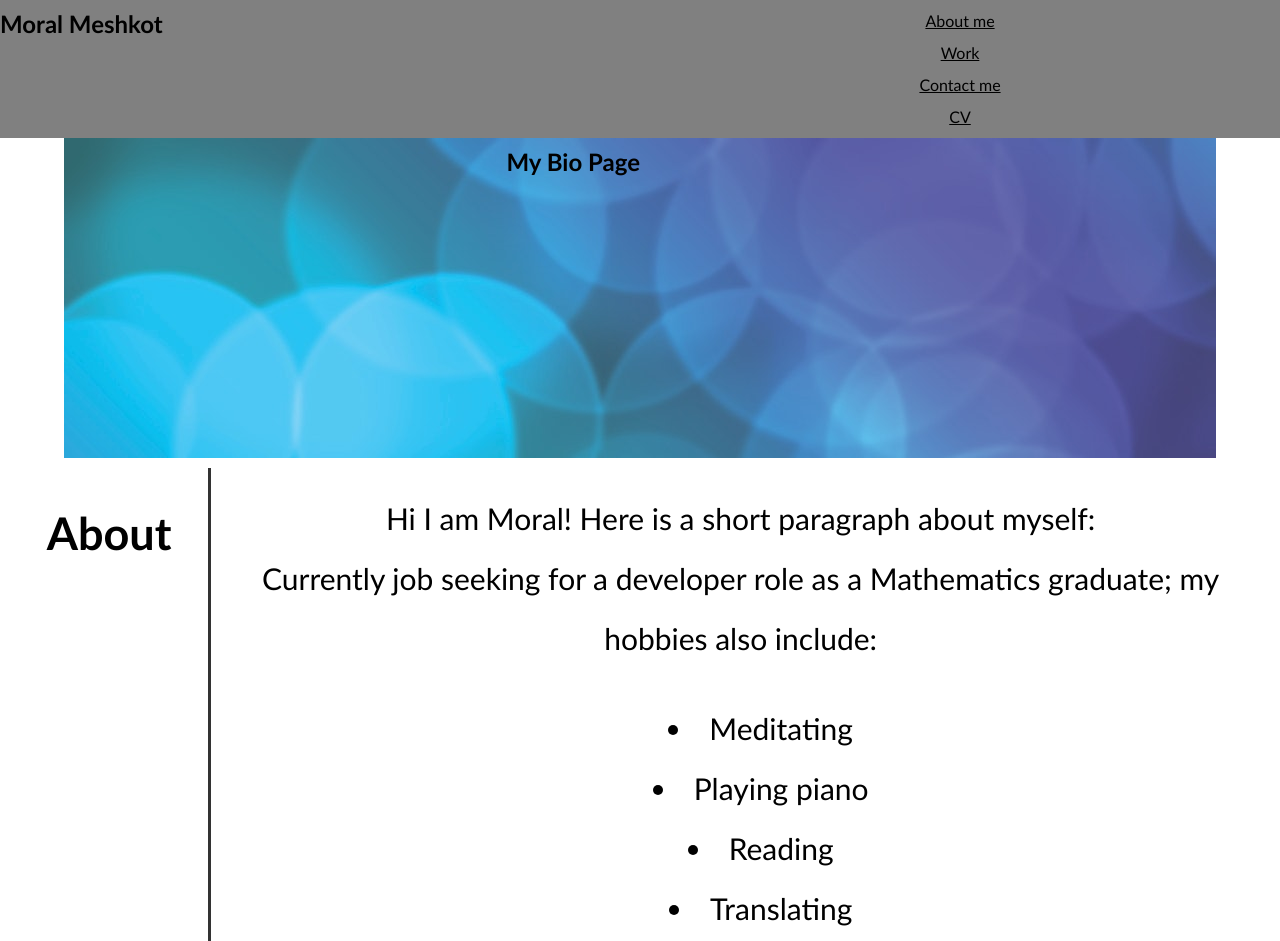
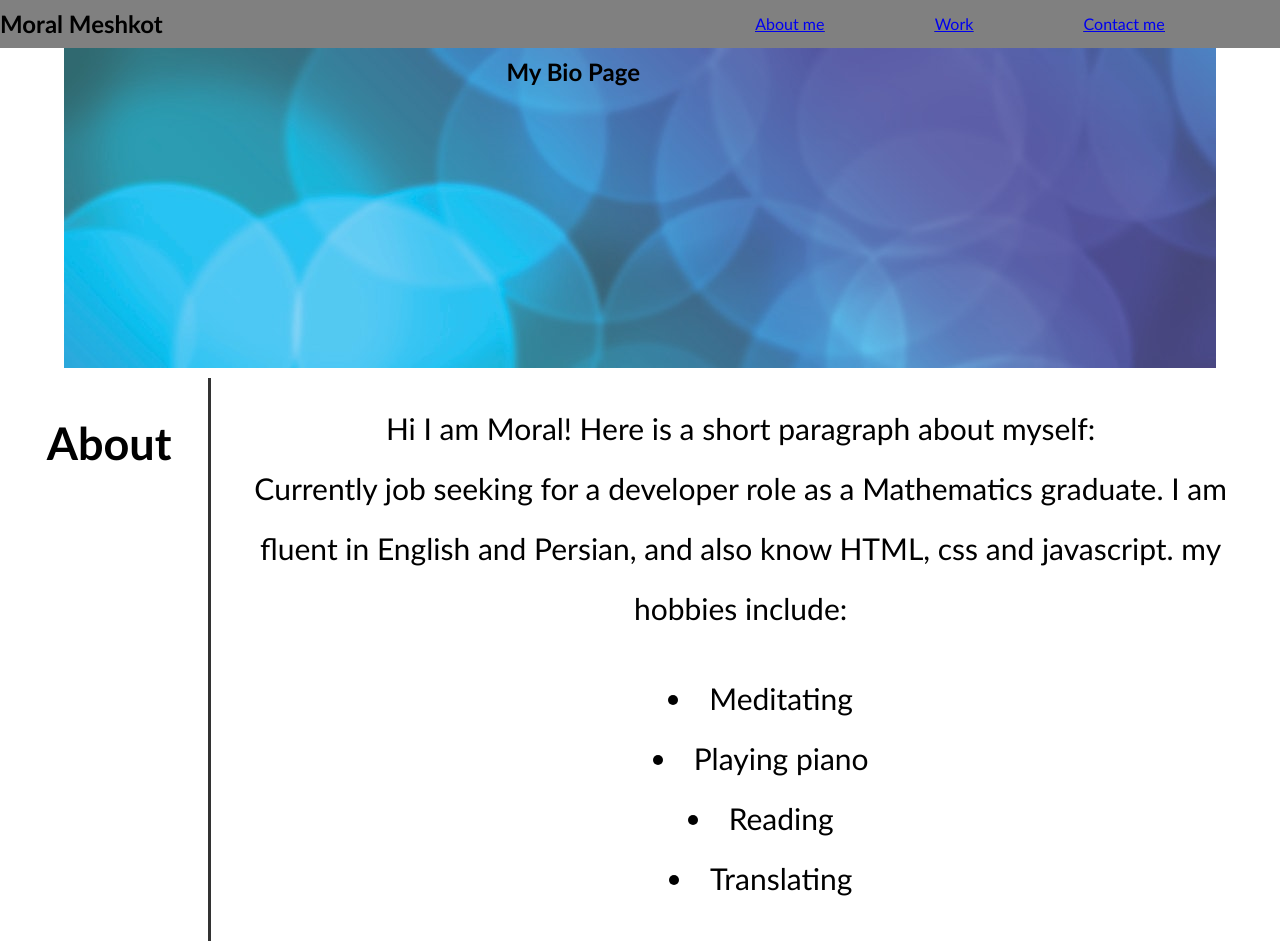
Before and after one commit to light1377/Assignment2-Portfolio, a plain HTML site: page index.html in a window 1280 px wide. Shown: the top 941 px of the page. Drawn offline with Linux system fonts and the light colour scheme.

Commit message:
tidied up html file

```diff
--- a/index.html
+++ b/index.html
@@ -17,10 +17,9 @@
             <h1>Moral Meshkot</h1>
             <div id="navigation">
 
-                <p>About me</p>
-                <p>Work</p>
-                <p>Contact me</p>
-                <p>CV</p>
+                <p><a href="#about">About me</a></p>
+                <p><a href="#work">Work</a></p>
+                <p><a href="#contact">Contact me</a></p>
 
             </div>
         </nav>
@@ -56,15 +55,16 @@
                 <p>
                     Hi I am Moral! Here is a short paragraph about myself:
                     <br>
-                    Currently job seeking for a developer role as a Mathematics graduate; my hobbies also include:
+
+                    Currently job seeking for a developer role as a Mathematics graduate. I am fluent in English and
+                    Persian, and also know HTML, css and javascript. my hobbies include:
                 <ul>
                     <li>Meditating</li>
                     <li>Playing piano</li>
                     <li>Reading</li>
                     <li>Translating</li>
                 </ul>
-                <br>
-                I am fluent in English and Persian, and also know HTML, css, javascript, and python.
+
                 </p>
             </div>
 
@@ -73,10 +73,8 @@
             </div>
 
             <div id="content" class="grid-item">
-
-
-
-
+                <img id="bio-image" src="./images/pexels-1.jpg" alt="Moral">
+                <img id="bio-image" src="./images/pexels-3.jpg" alt="Moral">
 
 
 
@@ -98,9 +96,6 @@
         </section>
 
     </main>
-    <footer>
-        footer
-    </footer>
 
 </body>
 
--- a/style.css
+++ b/style.css
@@ -50,11 +50,11 @@ h6 {
 
 #navigation {
 
-    display: inline-flex;
+    display: flex;
     width: 50%;
     align-items: center;
     justify-content: space-evenly;
-    flex-direction: column;
+    flex-direction: row;
     align-items: reverse;
 
     padding: 5px;
```
